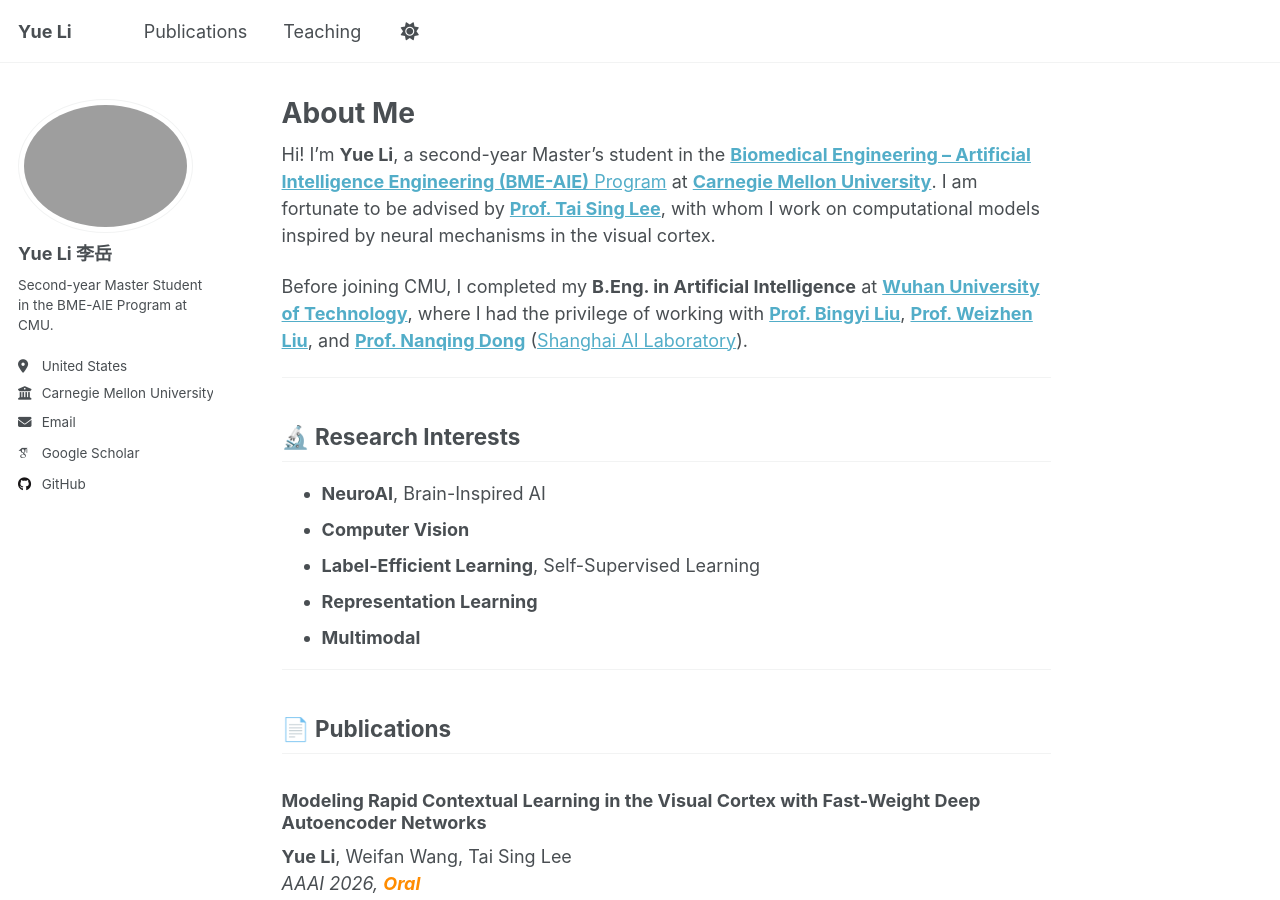
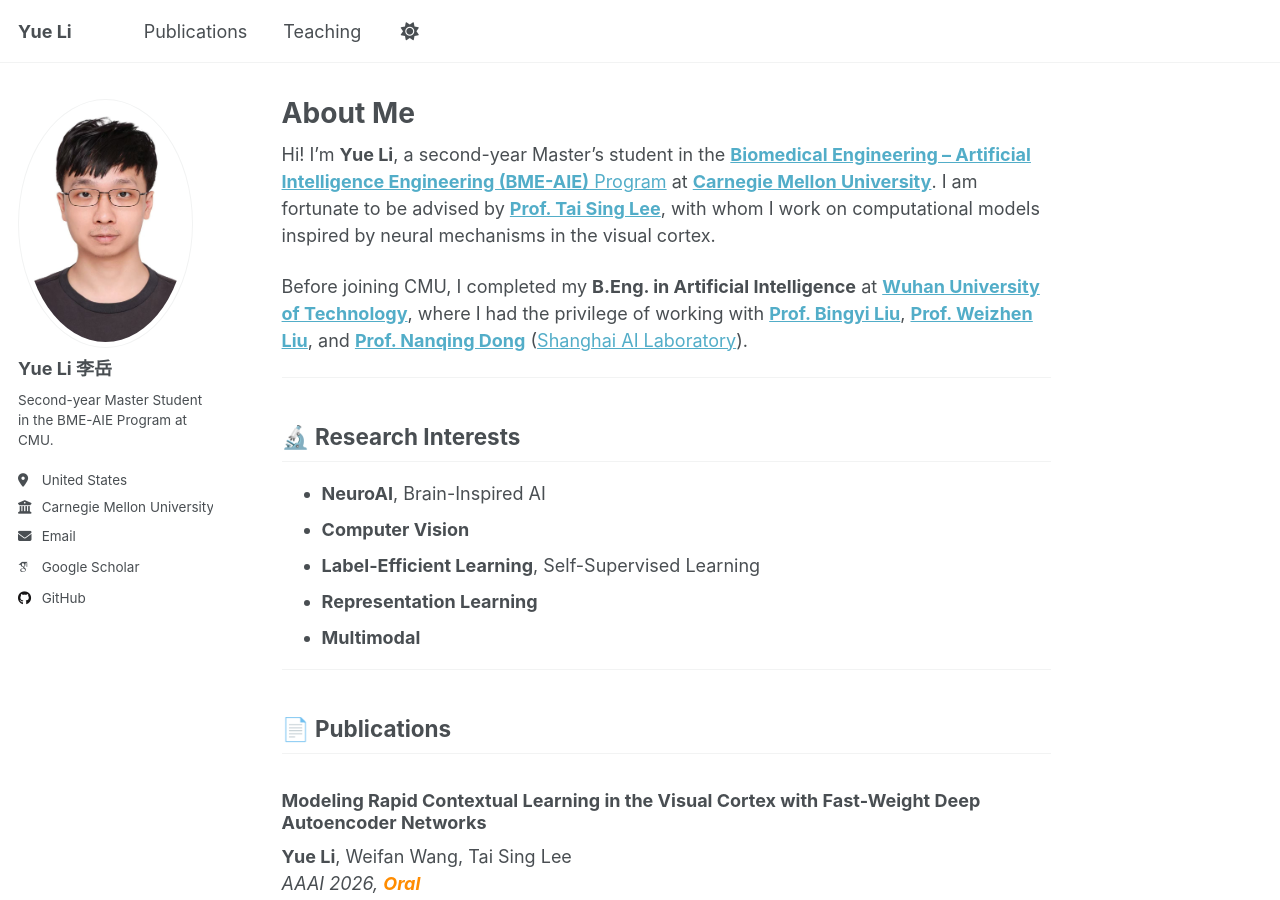
Before and after one commit to ron7li/ron7li.github.io, a Jekyll site: the page built from _pages/about.md, in a window 1280 px wide and 900 px high. Built offline with Jekyll 4.4.1, drawn with Linux system fonts in a browser that asks for light colours; some web fonts are replaced; a script that is not in the unit is left out.

Commit message:
Change avatar file extension from .png to .jpg

```diff
--- a/_config.yml
+++ b/_config.yml
@@ -23,7 +23,7 @@ repository               : "ron7li/ron7li.github.io"
 #               Additional customization can be done by editing /_includes/author-profile.html
 author:
   # Biographic information
-  avatar           : "personal.png"
+  avatar           : "personal.jpg"
   name             : "Yue Li 李岳"
   pronouns         : # example: "she/her"
   bio              : "Second-year Master Student in the BME-AIE Program at CMU."
```
